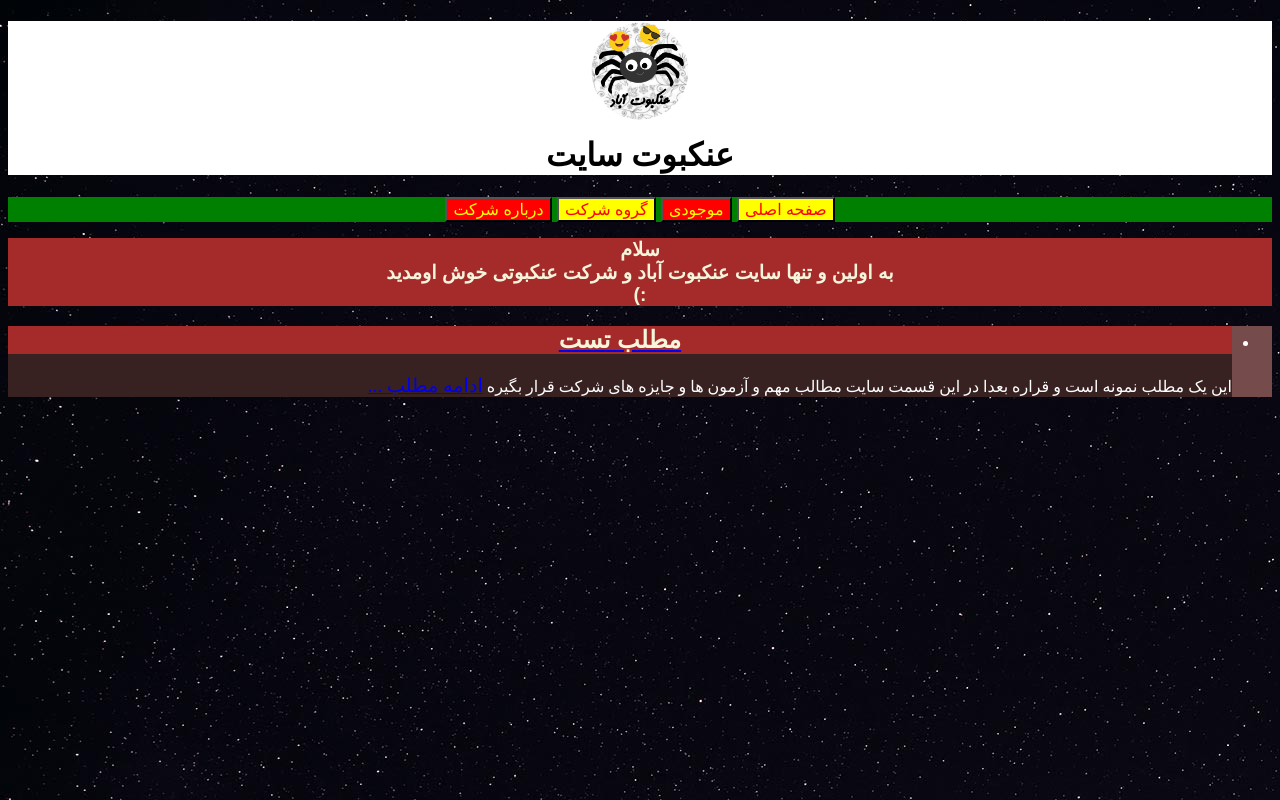
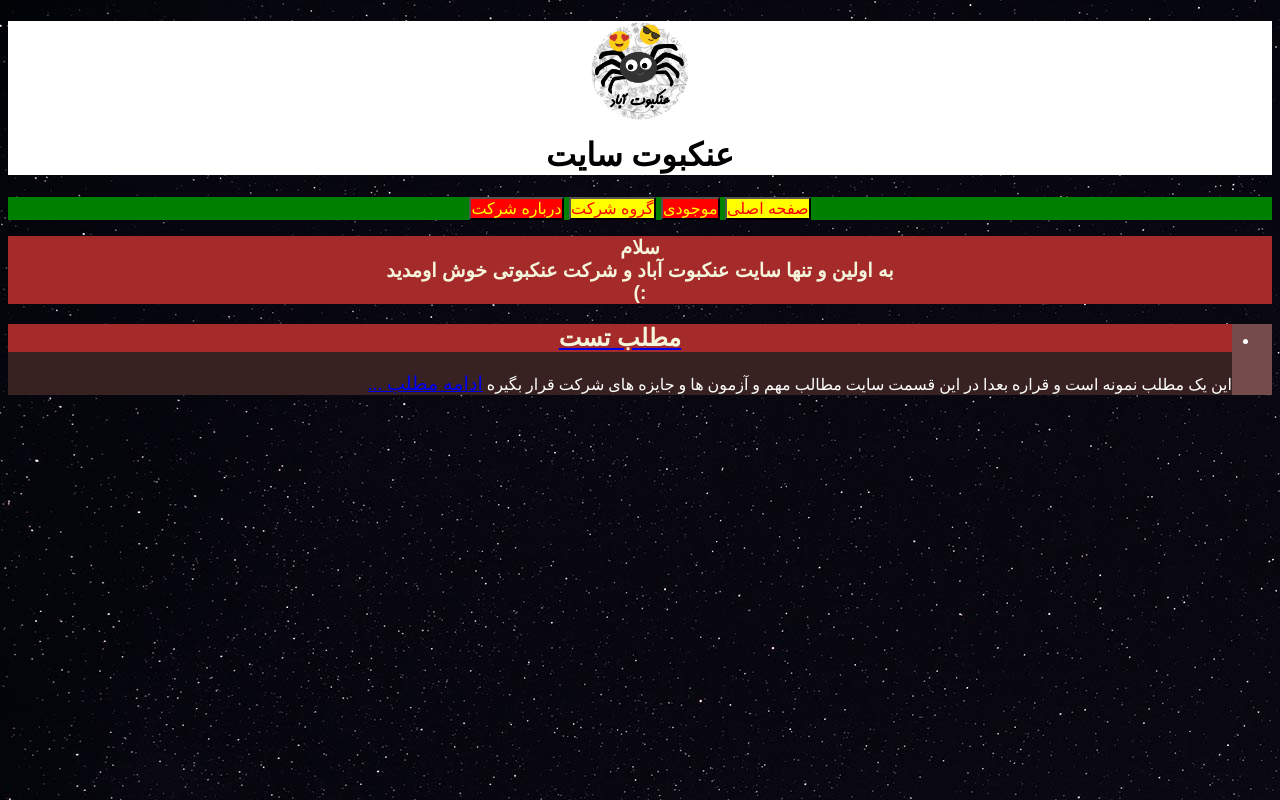
Before and after one commit to amirtestdjango/1, a plain HTML site: page index.htm in a window 1280 px wide. Drawn offline with Linux system fonts and the light colour scheme.

Commit message:
Update style.css
button fix

```diff
--- a/assets/style.css
+++ b/assets/style.css
@@ -43,3 +43,8 @@ a{
     font-family: 'BF';
     src: url(/assets/back.jpg) format("ttf");
 }
+
+button{
+    margin:0px;
+    padding:0px;
+}
```
